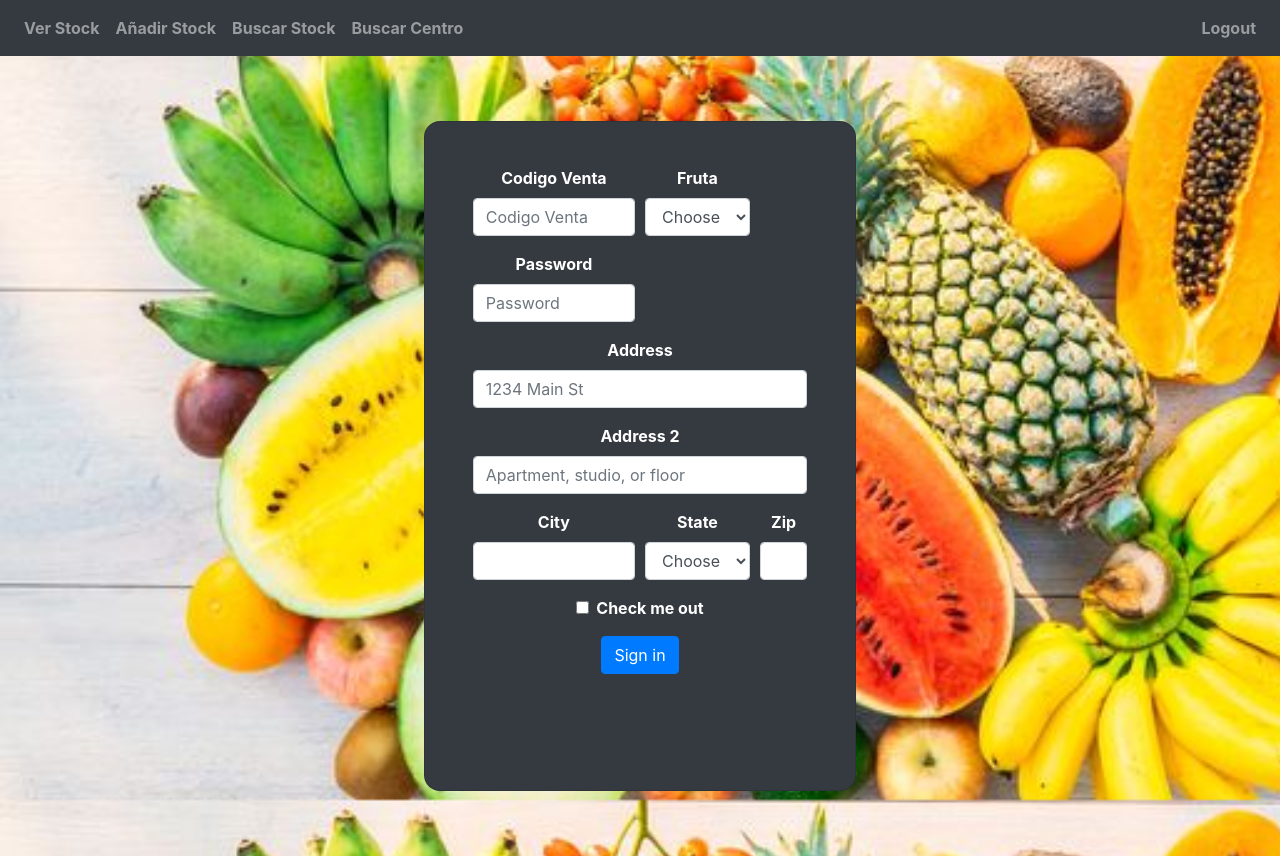
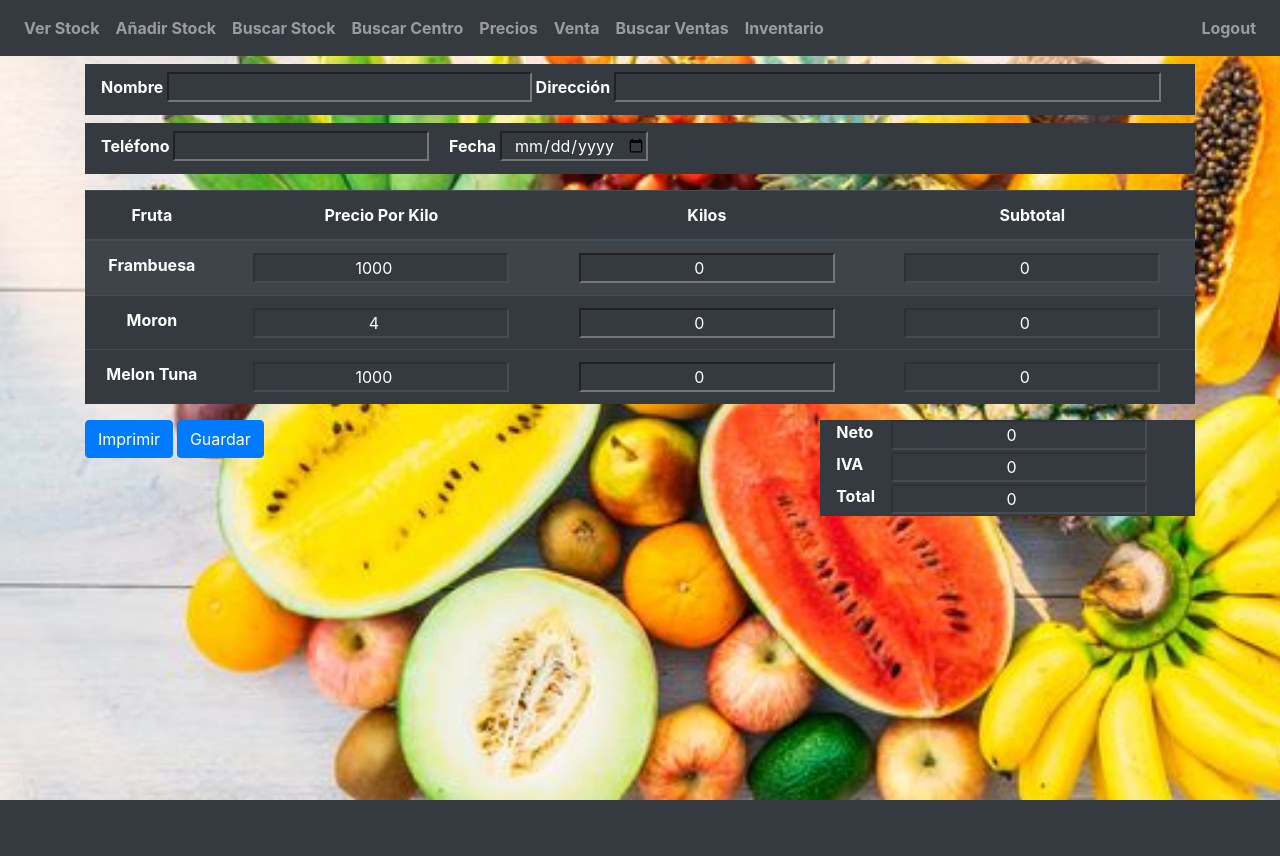
Before and after one commit to HikoichiAtami/Stock_Fruta, a Flask app: page /sales in a window 1280 px wide. After the commit the page ends 800 px from the top, so only its background shows below. Run offline with Flask 2, Linux system fonts and the light colour scheme; a user stored in the database is signed in; data comes from the database, SQL or seed files in the repository; parts of the project's set-up code (start-up, migrations or seed data) failed here and were passed over; some libraries are stand-ins or nearby versions.

Commit message:
Actualizacion proyecto

```diff
--- a/main.py
+++ b/main.py
@@ -6,4 +6,4 @@ app = create_app()
 
 # Validacion para que la aplicacion se ejecute solo desde la pagina principal
 if __name__ == '__main__':
-    app.run(debug=True,host="0.0.0.0")
+    app.run(debug=True,host='0.0.0.0', port=5000)
--- a/website/templates/base.html
+++ b/website/templates/base.html
@@ -1,7 +1,7 @@
 <!DOCTYPE html>
 <html>
   <head>
-    <meta charset="utf-8" />
+    <meta charset="UTF-8" />
     <meta name="viewport" content="width=device-width, initial-scale=1" />
     <link
       rel="stylesheet"
@@ -49,6 +49,18 @@
           <a class="nav-item nav-link" id="search_center" href="/search_center"
             >Buscar Centro</a
           >
+          <a class="nav-item nav-link" id="get_prices" href="/get_prices"
+          >Precios</a
+        >
+        <a class="nav-item nav-link" id="sales" href="/sales"
+        >Venta</a
+      >
+      <a class="nav-item nav-link" id="search_sale" href="/search_sale"
+        >Buscar Ventas</a
+      >
+      <a class="nav-item nav-link" id="inventory" href="/inventory"
+        >Inventario</a
+      >
         </div>
         <div class="navbar-nav ml-auto">
           <a class="nav-item nav-link" id="logout" href="/logout">Logout</a>
--- a/website/templates/sales.html
+++ b/website/templates/sales.html
@@ -1,72 +1,145 @@
 {% extends "base.html" %}
 {% block title %}Venta{% endblock %}
 {% block content %}
-<section class="vh-100 gradient-custom">
-    <div class="container py-5 h-100">
-      <div class="row d-flex justify-content-center align-items-center h-100">
-        <div class="col-12 col-md-8 col-lg-6 col-xl-5">
-          <div class="card bg-dark text-white" style="border-radius: 1rem;">
-            <div class="card-body px-5 text-center">
+<form class="newSale" id="newSale" method="post">
+  <div class="bg-dark pl-3 pb-2 pt-2 mt-2">
+    <label for="name" class="text-white text-center">Nombre</label>
+    <input type="text" class="name bg-dark text-white text-center col-lg-4"  id="name" name="name"/>
+    <label for="address" class="text-white text-center">Dirección</label>
+    <input type="text" class="address bg-dark text-white text-center col-lg-6" id="address" name="address" />
+  </div>
+  <div class="bg-dark pl-3 pb-2 pt-2 mt-2">
+    <label for="phone" class="text-white text-center">Teléfono</label>
+    <input type="number" class="phone bg-dark text-white text-center" id="phone" name="phone"  />
+    <label for="date" class="pl-3 text-white text-center">Fecha</label>
+    <input type="date"  class="date bg-dark text-white text-center" id="date" name="date" />
+  </div>
 
-              <div class="mb-md-5 mt-md-4 pb-5">
-                <form method="POST" action="/new_sale">
-                        <div class="form-row">
-                          <div class="form-group col-md-6">
-                            <label for="code">Codigo Venta</label>
-                            <input type="number" class="form-control" id="code" placeholder="Codigo Venta" required>
-                          </div>
-                          <div class="form-group col-md-4">
-                            <label for="inputState">Fruta</label>
-                            <select id="inputState" class="form-control">
-                              <option selected>Choose...</option>
-                              <option>...</option>
-                            </select>
-                          </div>
-                          <div class="form-group col-md-6">
-                            <label for="inputPassword4">Password</label>
-                            <input type="password" class="form-control" id="inputPassword4" placeholder="Password">
-                          </div>
-                        </div>
-                        <div class="form-group">
-                          <label for="inputAddress">Address</label>
-                          <input type="text" class="form-control" id="inputAddress" placeholder="1234 Main St">
-                        </div>
-                        <div class="form-group">
-                          <label for="inputAddress2">Address 2</label>
-                          <input type="text" class="form-control" id="inputAddress2" placeholder="Apartment, studio, or floor">
-                        </div>
-                        <div class="form-row">
-                          <div class="form-group col-md-6">
-                            <label for="inputCity">City</label>
-                            <input type="text" class="form-control" id="inputCity">
-                          </div>
-                          <div class="form-group col-md-4">
-                            <label for="inputState">State</label>
-                            <select id="inputState" class="form-control">
-                              <option selected>Choose...</option>
-                              <option>...</option>
-                            </select>
-                          </div>
-                          <div class="form-group col-md-2">
-                            <label for="inputZip">Zip</label>
-                            <input type="text" class="form-control" id="inputZip">
-                          </div>
-                        </div>
-                        <div class="form-group">
-                          <div class="form-check">
-                            <input class="form-check-input" type="checkbox" id="gridCheck">
-                            <label class="form-check-label" for="gridCheck">
-                              Check me out
-                            </label>
-                          </div>
-                        </div>
-                        <button type="submit" class="btn btn-primary">Sign in</button>
-              </form>
-              </div>
-            </div>
-          </div>
-        </div>
-      </div>
+<input type="hidden" value="" id="saleData" name="saleData" class="saleData" />
+<input type="hidden" value="" id="getNeto" name="getNeto" class="getNeto" />
+<input type="hidden" value="" id="getIva" name="getIva" class="getIva" />
+<input type="hidden" value="" id="getTotal" name="getTotal" class="getTotal" />
+</form>
+  <div class="pt-3">
+    <table class="table table-striped table-dark text-center">
+      <thead>
+        <tr>
+          <th scope="col">Fruta</th>
+          <th scope="col">Precio Por Kilo</th>
+          <th scope="col">Kilos</th>
+          <th scope="col">Subtotal</th>
+        </tr>
+      </thead>
+      <tbody>
+        {% for fruit,price,stock in data %}
+        <tr>
+          {% if stock.center == "Santiago" and stock.kilo > 0%}
+          <td>{{ fruit.fruit }}</td>
+          <td><input type="number" value="{{price.price}}" name="price" class="price text-center bg-dark text-white" id="price{{fruit.fruit_id}}" placeholder="{{price.price}}" disabled></td>
+          <td><input type="number" value="0" max="{{stock.kilo}}" name="kilos" id="kilos{{fruit.fruit_id}}" class="kilos text-center bg-dark text-white" oninput="if(this.value>{{stock.kilo}})this.value={{stock.kilo}}" onchange="subtotalFruta({{fruit.fruit_id}},{{price.price}});kilos({{fruit.fruit_id}},{{stock.id}})"></td>
+          <td><input type="number" value="0" name="subtotal" id="subtotal{{fruit.fruit_id}}" class="subtotal text-center bg-dark text-white" disabled></td>
+        </tr>
+        {% endif %}
+        {% endfor %}
+      </tbody>
+    </table>
+    <div class="float-right">
+    <div class="bg-dark pr-5">
+      <label for="sub" class="text-white text-center px-3">Neto</label>
+      <input type="number" name="sub" id="sub" class="sub text-center text-white bg-dark float-right" disabled placeholder="0" value="0">
     </div>
-  </section>
+    <div class="bg-dark  pr-5">
+      <label for="iva" class="text-white text-center px-3">IVA</label>
+      <input type="number" name="iva" id="iva" class="iva text-center text-white bg-dark float-right" disabled placeholder="0" value="0">
+    </div>
+    <div class="bg-dark pr-5">
+      <label for="totaliva" class="text-white text-center px-3">Total</label>
+      <input type="number" name="totaliva" id="totaliva" class="totaliva text-center text-white bg-dark float-right" disabled placeholder="0" value="0">
+    </div>
+  </div>
+    <button class="btn btn-primary hidden-print d-print-none" onclick="window.print(); return false;"><span class="glyphicon glyphicon-print" aria-hidden="true"></span>Imprimir</button>
+    <button class="btn btn-primary hidden-print d-print-none" onclick="save_sale()"><span class="glyphicon glyphicon-print" aria-hidden="true"></span>Guardar</button>
+  </div>
+  <form class="edit" id="edit" method="post">
+    <input
+      type="hidden"
+      value=""
+      id="price_id"
+      name="price_id"
+      class="price_id"
+    />
+    <input type="hidden" value="" id="precio" name="precio" class="precio" />
+  </form>
+
+<script>
+
+  function subtotalFruta(fruit_id, price){
+    var kilo = $('#kilos' + fruit_id).val();
+    if (kilo > 0){
+      var sub = kilo * price;
+      $("#subtotal" + fruit_id).val(sub);
+      subtotal();
+    }else{
+      $("#subtotal" + fruit_id).val(0);
+      subtotal();
+    }
+  }
+
+  var kilogramo = new Array;
+
+  function subtotal(){
+    var sub = 0;
+    $(".subtotal").each(function(){
+         sub += parseInt($(this).val());
+    });
+    total(sub);
+    $(".sub").val(sub);
+  }
+
+  function total(sub){
+    var iva = (sub * 0.19)
+    $(".iva").val(parseInt(iva));
+    var totalIva = parseInt(iva + sub);
+    $(".totaliva").val(totalIva);
+  }
+
+  function kilos(fruit_id,stock_id){
+    var kilo = $('#kilos' + fruit_id).val();
+    var subFruit = $('#subtotal' + fruit_id).val();
+    var kg = kilo + "+" + fruit_id + "+" + stock_id + "+" + subFruit;
+    if (kilogramo.length > 0){
+      kilogramo.forEach(function(kgs){
+        var [a,id,stock] = kgs.split("+");
+        if (id == fruit_id){
+          var idx = kilogramo.indexOf(kgs);
+          if (idx !== -1){
+            kilogramo.splice(idx,1);
+          }
+        }
+      });
+    }
+    kilogramo.push(kg);
+  }
+
+  function save_sale(){
+    if (confirm("¿Quieres guardar el registro?") == true) {
+      name = $("#name").val();
+      address = $("#address").val();
+      phone = $("#phone").val();
+      date = $("#date").val();
+      if (kilogramo.length > 0 && name !== "" & address !== "" && phone !== "" && date !== ""){
+        $("#saleData").val(kilogramo);
+        $("#getNeto").val($("#sub").val())
+        $("#getIva").val($("#iva").val())
+        $("#getTotal").val($("#totaliva").val())
+        $("#newSale").attr("action", "new_sale").submit();
+      }else{
+        alert("Debe rellenar todos los campos")
+      }
+
+      }
+  }
+
+</script>
+
 {% endblock %}
--- a/website/views.py
+++ b/website/views.py
@@ -1,7 +1,8 @@
 from flask import Blueprint, render_template, request, flash
 from flask_login import login_required, current_user
-from .models import Fruit, Stock, Sale, Sale_detail, User
+from .models import Fruit, Stock, Sale, Sale_detail, User, Prices, Client
 from . import db
+from sqlalchemy import func
 
 
 # Registro de la vista
@@ -26,16 +27,51 @@ def get_fruits():
 @views.route('/sales')
 @login_required
 def sales():
-    return render_template("sales.html", user=current_user)
+    data = db.session.query(Fruit,Prices,Stock).join(Prices, Prices.fruit_id == Fruit.fruit_id).join(Stock, Stock.fruit_id == Fruit.fruit_id).all()
+    return render_template("sales.html", user=current_user, data = data)
 
+# Función que guarda las ventas
 @views.route('/new_sale', methods=['POST'])
 @login_required
 def new_sale():
     if request.method == 'POST':
-        flash("Ingreso correcto")
+        name = request.form.get('name')
+        address = request.form.get('address')
+        date = request.form.get('date')
+        phone = request.form.get('phone')
+        data = request.form.get('saleData')
+        neto = request.form.get('getNeto')
+        iva = request.form.get('getIva')
+        total = request.form.get('getTotal')
+        list = data.split(',')
+        for i in list:
+            kilo,fruit_id,stock_id,subtotal = i.split('+')
+            rows_updated =  db.session.query(Stock).filter(Stock.id == int(stock_id)).update({Stock.kilo : Stock.kilo - int(kilo)})
+            db.session.commit()
+        if rows_updated > 0:
+            getClient1 = db.session.query(Client).filter(Client.name == name, Client.phone == phone, Client.address == address).first()
+            if not getClient1:
+                cliente = Client(name = name, phone = phone, address = address)
+                db.session.add(cliente)
+                db.session.commit()
+            getClient = db.session.query(Client).filter(Client.name == name, Client.phone == phone, Client.address == address).first()
+            sale = Sale(client_id = getClient.client_id, neto = neto, iva = iva, total = total, date = date)
+            db.session.add(sale)
+            db.session.commit()
+            getSale = db.session.query(Sale).filter(Sale.client_id == getClient.client_id, Sale.neto == neto, Sale.iva == iva, Sale.total == total, Sale.date == date).first()
+            print(list)
+            for sales in list:
+                kilos,id_fruit,id_stock,subtotals = sales.split('+')
+                sale_detail = Sale_detail(sale_id = getSale.sale_id, fruit_id = id_fruit, kilo = kilos, totalFruit = subtotals)
+                db.session.add(sale_detail)
+                db.session.commit()
+            flash("Venta guardada correctamente")
+        else:
+            flash("No ha sido posible guardar la venta")
+    data = db.session.query(Fruit,Prices,Stock).join(Prices, Prices.fruit_id == Fruit.fruit_id).join(Stock, Stock.fruit_id == Fruit.fruit_id).all()
+    return render_template("sales.html", user=current_user, data = data)
 
-    return render_template("sales.html", user=current_user)
-
+# Función que busca el stock
 @views.route('/search_stock', methods=['GET'])
 @login_required
 def search_stock():
@@ -87,6 +123,10 @@ def delete_stock():
 def list_fruits():
     return db.session.query(Fruit).all()
 
+# Funcion que obtiene los clientes
+def list_clients():
+    return db.session.query(Client).all()
+
 # Funcion que actualiza los registros
 @views.route('/edit_stock', methods=['POST'])
 @login_required
@@ -102,12 +142,21 @@ def edit_stock():
     data = db.session.query(Fruit,Stock).filter(Fruit.fruit_id == Stock.fruit_id).all()
     return render_template("stock.html", user=current_user, data = data)
 
+# Función que muestra la página de busqueda de centro de distribución
 @views.route('/search_center')
 @login_required
 def search_center():
     data = []
     return render_template("search.html", user=current_user, data = data)
 
+# Función que muestra la pagina de busqueda de ventas
+@views.route('/search_sale')
+@login_required
+def search_sale():
+    data = []
+    return render_template("sale.html", user=current_user, data = data)
+
+# Función que realiza la busqueda de centro de distribución
 @views.route('/center_search', methods=['GET'])
 @login_required
 def center_search():
@@ -116,3 +165,58 @@ def center_search():
     if not data:
         flash("No se han encontrado registros para el centro de distribución especificado")
     return render_template("search.html", user=current_user, data = data)
+
+# Función que obtiene los precios de las frutas
+@views.route('/get_prices', methods=['GET'])
+@login_required
+def get_prices():
+    data = db.session.query(Fruit,Prices).join(Prices, Prices.fruit_id == Fruit.fruit_id).all()
+    return render_template("price.html", user=current_user, data = data)
+
+# Función que edita los precios de las frutas
+@views.route('/edit_price', methods=['POST'])
+@login_required
+def edit_price():
+    fruit_id = request.form.get('price_id')
+    price = request.form.get('precio')
+    rows_updated = db.session.query(Prices).filter(Prices.fruit_id == fruit_id).update({Prices.price : price})
+    db.session.commit()
+    if rows_updated > 0:
+        flash("Precio modificado correctamente")
+    else:
+        flash("No ha sido posible modificar el precio")
+    data = db.session.query(Fruit,Prices).join(Prices, Prices.fruit_id == Fruit.fruit_id).all()
+    return render_template("price.html", user=current_user, data = data)
+
+# Funcion que realiza la busqueda de ventas
+@views.route('/sale_search', methods=['GET'])
+@login_required
+def sale_search():
+    name = request.args.get('name')
+    data = db.session.query(Client,Sale).join(Sale, Sale.client_id == Client.client_id).filter(Client.name.contains(name)).all()
+    if not data:
+        flash("No se han encontrado datos")
+    return render_template("sale.html", user=current_user,data = data)
+
+# Función que obtiene los datos de la venta escogida
+@views.route('/getsales', methods=['GET'])
+@login_required
+def get_sales():
+    client_id = request.args.get('client_id')
+    id_sale = request.args.get('sale_id')
+    date = request.args.get('sale_date')
+    neto = request.args.get('neto')
+    iva = request.args.get('19')
+    total = request.args.get('total')
+    client = Client.query.filter(Client.client_id == client_id).first()
+    saledata = db.session.query(Sale,Sale_detail,Fruit,Prices).join(Sale_detail, Sale_detail.sale_id == Sale.sale_id).join(Fruit, Fruit.fruit_id == Sale_detail.fruit_id).join(Prices, Prices.fruit_id == Fruit.fruit_id).filter(Sale.sale_id == id_sale).all()
+    return render_template("sale.html", user=current_user, cliente = client, saledata = saledata, date = date, neto = neto, iva = iva, total = total)
+
+# Función inventario que obtiene y suma el total de kilos vendidos por fruta
+@views.route('/inventory', methods=['GET'])
+@login_required
+def inventory():
+    saledata = db.session.query(Sale_detail,Fruit, func.sum(Sale_detail.kilo)).join(Fruit, Fruit.fruit_id == Sale_detail.fruit_id).group_by(Fruit.fruit).all()
+    if not saledata:
+        flash("No se han encontrado ventas")
+    return render_template("inventory.html", user=current_user, saledata = saledata)
```
Also changed, not shown: website/models.py (+21 -4 lines), website/templates/inventory.html (added, +22 -0 lines), website/templates/modify_stock.html (+8 -8 lines), website/templates/price.html (added, +59 -0 lines), website/templates/sale.html (added, +129 -0 lines), website/templates/search.html (+73 -44 lines), website/templates/stock.html (+3 -6 lines), website/fruta.db.
